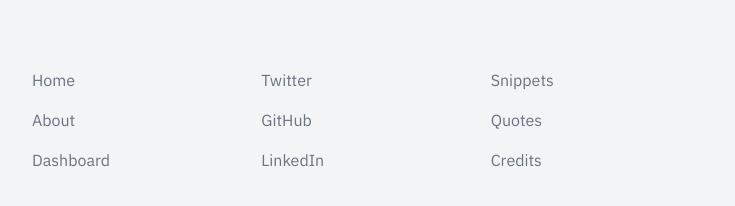
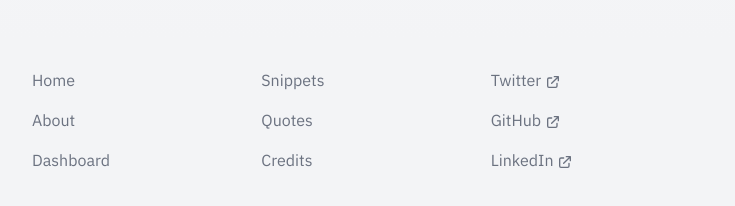
Before and after one commit to vnglst/koenvangilst.nl, a Next.js app: page / in a window 1280 px wide. Shown: the part 894-1100 px from the top of the page, without its empty margins (272-1007 px from the left). Built offline with nearby package versions, Linux system fonts and the light colour scheme; what @tailwindcss/typography would draw is missing.

Commit message:
little better every day

```diff
--- a/components/ClientProject.tsx
+++ b/components/ClientProject.tsx
@@ -12,10 +12,8 @@ export default function ClientProject({ title, summary, slug, year }: Props) {
     <Link href={`/portfolio/${slug}`}>
       <a className="w-full">
         <article className="w-full mb-4 transform hover:scale-[1.01] transition-all py-3">
-          <div className="flex items-top">
-            <div className="text-gray-300 dark:text-gray-400 text-left mr-6">
-              {year}
-            </div>
+          <div className="flex items-baseline">
+            <div className="text-gray-400 text-left mr-6 leading-2">{year}</div>
             <div className="w-full">
               <div className="flex flex-col justify-between md:flex-row">
                 <h4 className="w-full mb-2 text-lg font-medium text-gray-900 md:text-xl dark:text-gray-100">
--- a/components/Footer.tsx
+++ b/components/Footer.tsx
@@ -8,6 +8,20 @@ const ExternalLink = ({ href, children }) => (
     href={href}
   >
     {children}
+    <svg
+      className="h-4 w-4 ml-1 inline"
+      xmlns="http://www.w3.org/2000/svg"
+      fill="none"
+      viewBox="0 0 24 24"
+      stroke="currentColor"
+    >
+      <path
+        strokeLinecap="round"
+        strokeLinejoin="round"
+        strokeWidth={2}
+        d="M10 6H6a2 2 0 00-2 2v10a2 2 0 002 2h10a2 2 0 002-2v-4M14 4h6m0 0v6m0-6L10 14"
+      />
+    </svg>
   </a>
 );
 
@@ -33,15 +47,7 @@ export default function Footer() {
               </a>
             </Link>
           </div>
-          <div className="flex flex-col space-y-4">
-            <ExternalLink href="https://twitter.com/vnglst">
-              Twitter
-            </ExternalLink>
-            <ExternalLink href="https://github.com/vnglst">GitHub</ExternalLink>
-            <ExternalLink href="https://www.linkedin.com/in/vangilst/">
-              LinkedIn
-            </ExternalLink>
-          </div>
+
           <div className="flex flex-col space-y-4">
             <Link href="/snippets">
               <a className="text-gray-500 hover:text-gray-600 transition">
@@ -59,6 +65,16 @@ export default function Footer() {
               </a>
             </Link>
           </div>
+
+          <div className="flex flex-col space-y-4">
+            <ExternalLink href="https://twitter.com/vnglst">
+              Twitter
+            </ExternalLink>
+            <ExternalLink href="https://github.com/vnglst">GitHub</ExternalLink>
+            <ExternalLink href="https://www.linkedin.com/in/vangilst/">
+              LinkedIn
+            </ExternalLink>
+          </div>
         </div>
       </div>
     </footer>
--- a/components/LabProject.tsx
+++ b/components/LabProject.tsx
@@ -9,10 +9,8 @@ export default function LabProject({ title, summary, url, year }: Props) {
   return (
     <a href={url} target="_blank" className="w-full" rel="noreferrer">
       <article className="w-full mb-4 transform hover:scale-[1.01] transition-all py-3">
-        <div className="flex items-top">
-          <div className="text-gray-300 dark:text-gray-400 text-left mr-6">
-            {year}
-          </div>
+        <div className="flex items-baseline">
+          <div className="text-gray-400 text-left mr-6">{year}</div>
           <div className="w-full">
             <div className="flex flex-col justify-between md:flex-row">
               <h4 className="w-full mb-2 text-lg font-medium text-gray-900 md:text-xl dark:text-gray-100">
```
